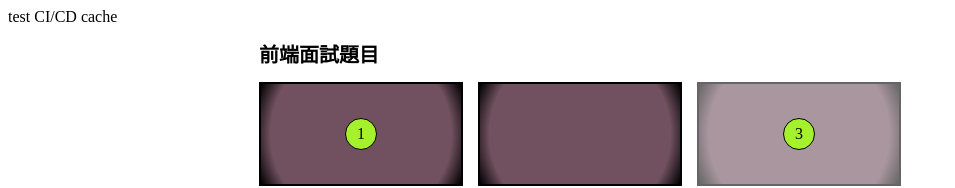
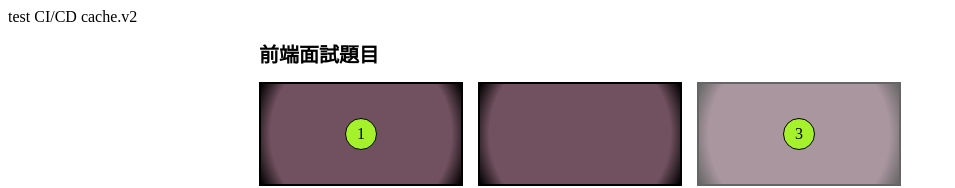
Before and after one commit to mengshulu/Frontend, a Vue app: page / in a window 1280 px wide. Shown: the top 188 px of the page, without its empty margins (0-955 px from the left). Built offline with nearby package versions, Linux system fonts and the light colour scheme.

Commit message:
test CI/CD cache

```diff
--- a/src/App.vue
+++ b/src/App.vue
@@ -4,7 +4,7 @@ import { RouterLink, RouterView } from 'vue-router'
 
 <template>
   <header>
-    test CI/CD cache
+    test CI/CD cache.v2
   </header>
 
   <RouterView />
```
